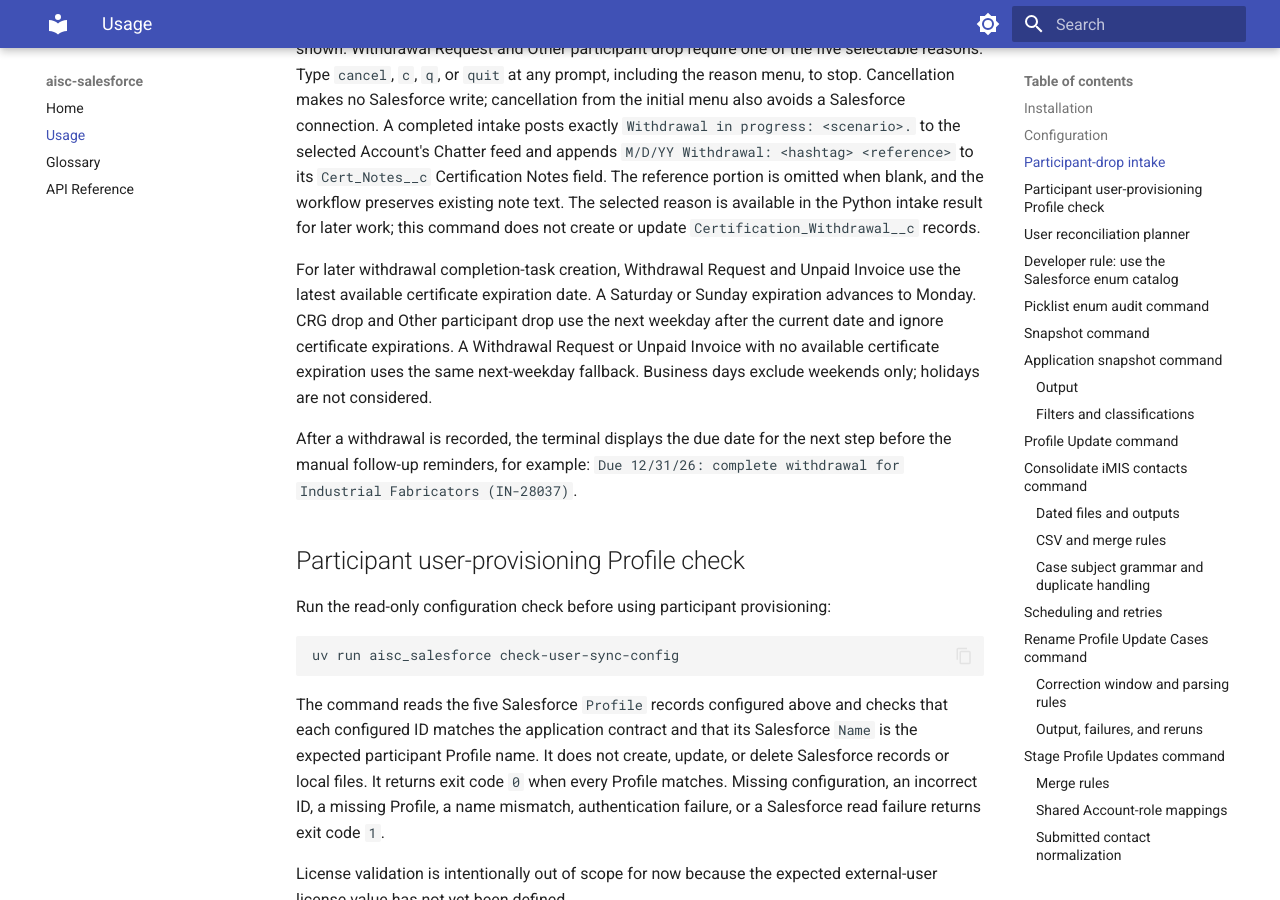
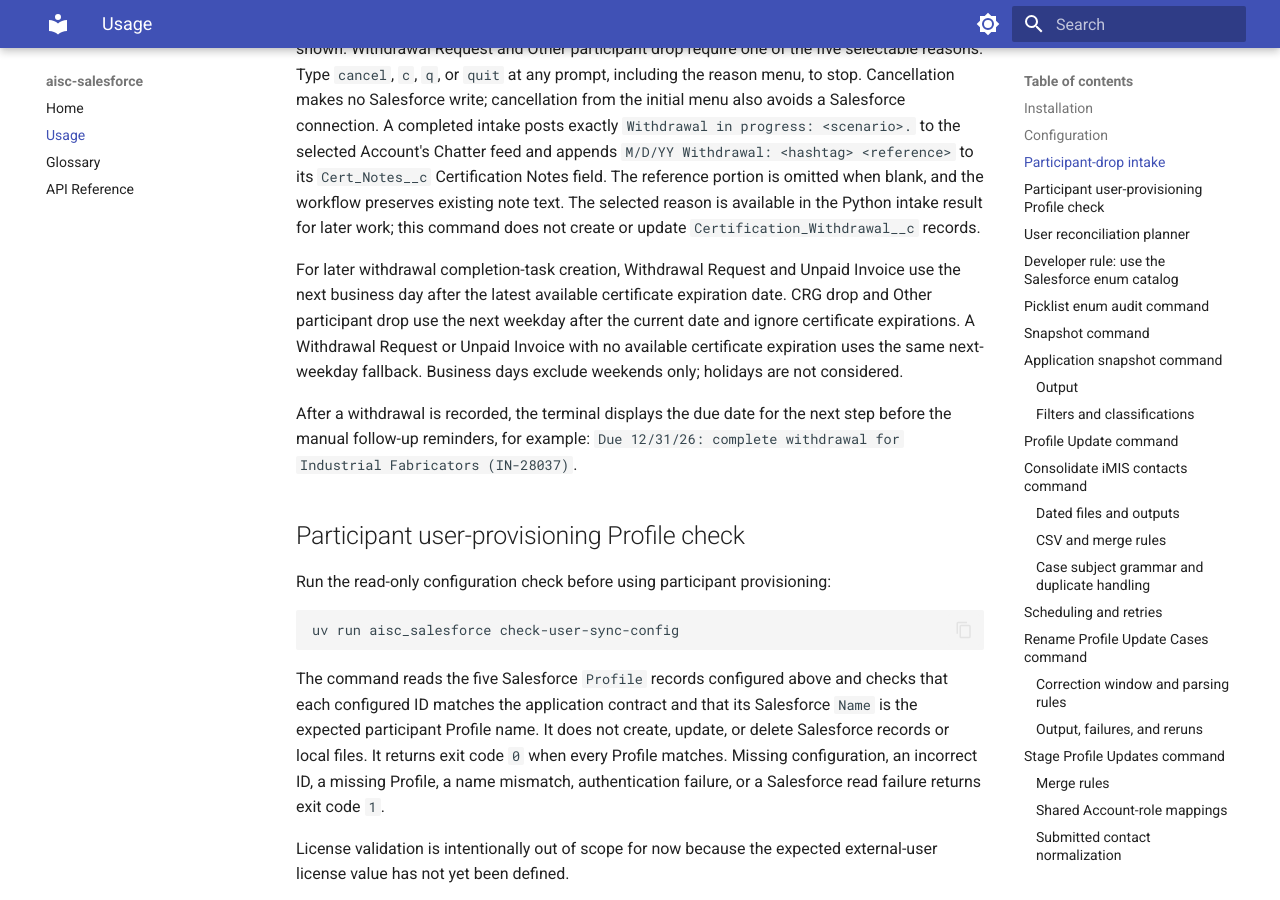
Before and after one commit to MauxBoyle/aisc-sf, an MkDocs documentation site: the page built from docs/usage.md, in a window 1280 px wide and 900 px high, scrolled down 1792 px. Built offline with MkDocs 1.6.1 and Material for MkDocs 9.7.7, drawn with Linux system fonts in a browser that asks for light colours.

Commit message:
Fix withdrawal due date calculation

```diff
--- a/docs/usage.md
+++ b/docs/usage.md
@@ -75,12 +75,12 @@
 create or update `Certification_Withdrawal__c` records.
 
 For later withdrawal completion-task creation, Withdrawal Request and Unpaid
-Invoice use the latest available certificate expiration date. A Saturday or
-Sunday expiration advances to Monday. CRG drop and Other participant drop use
-the next weekday after the current date and ignore certificate expirations. A
-Withdrawal Request or Unpaid Invoice with no available certificate expiration
-uses the same next-weekday fallback. Business days exclude weekends only;
-holidays are not considered.
+Invoice use the next business day after the latest available certificate
+expiration date. CRG drop and Other participant drop use the next weekday after
+the current date and ignore certificate expirations. A Withdrawal Request or
+Unpaid Invoice with no available certificate expiration uses the same
+next-weekday fallback. Business days exclude weekends only; holidays are not
+considered.
 
 After a withdrawal is recorded, the terminal displays the due date for the
 next step before the manual follow-up reminders, for example: `Due 12/31/26:
```
Also changed, not shown: README.md (+6 -6 lines), 2 other files.
